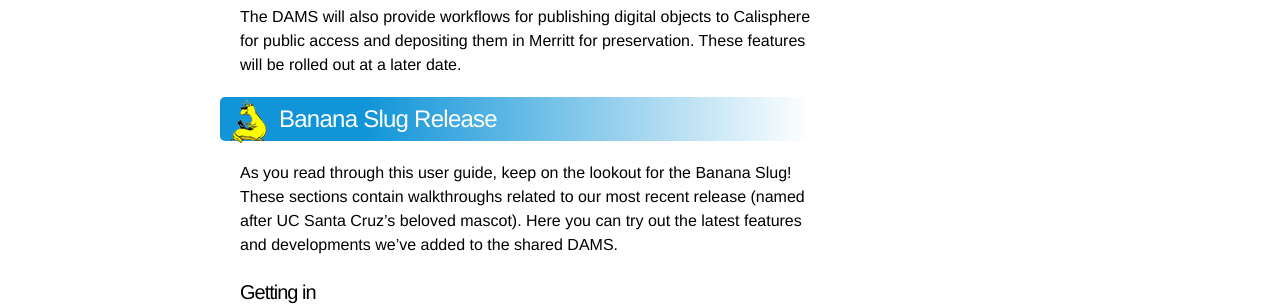
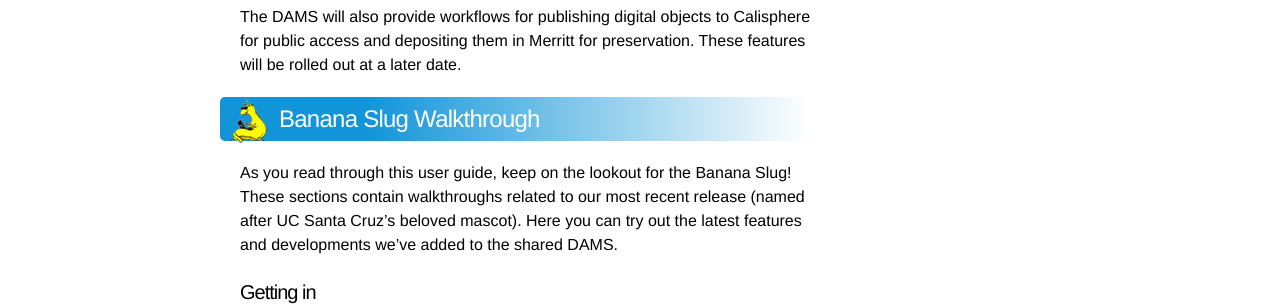
Before and after one commit to ucldc/ucldc-docs, a Jekyll site: the page built from docs/dams/index.md, in a window 1280 px wide and 900 px high. Shown: the part 415-720 px from the top of the window. Built offline with Jekyll 4.4.1, drawn with Linux system fonts in a browser that asks for light colours; nearby versions of some CDN libraries.

Commit message:
Update index.md
changed banana slug title to match others

```diff
--- a/docs/dams/index.md
+++ b/docs/dams/index.md
@@ -10,7 +10,7 @@ The digital asset management system (or DAMS) is a tool for creating and managin
 
 The DAMS will also provide workflows for publishing digital objects to Calisphere for public access and depositing them in Merritt for preservation. These features will be rolled out at a later date.
 
-<div class="walkthrough">Banana Slug Release</div>
+<div class="walkthrough">Banana Slug Walkthrough</div>
 
 As you read through this user guide, keep on the lookout for the Banana Slug! These sections contain walkthroughs related to our most recent release (named after UC Santa Cruz’s beloved mascot). Here you can try out the latest features and developments we’ve added to the shared DAMS.
 
```
